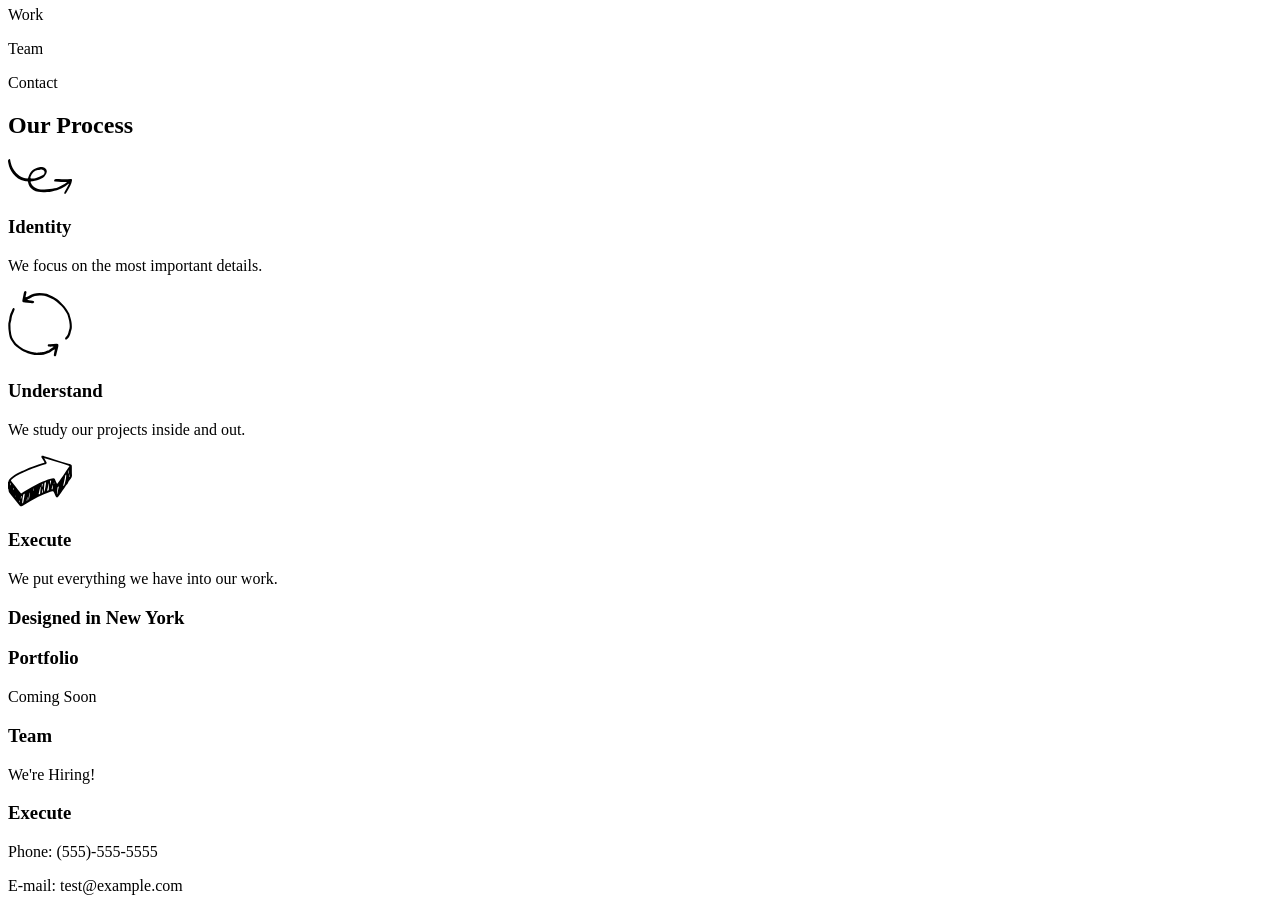
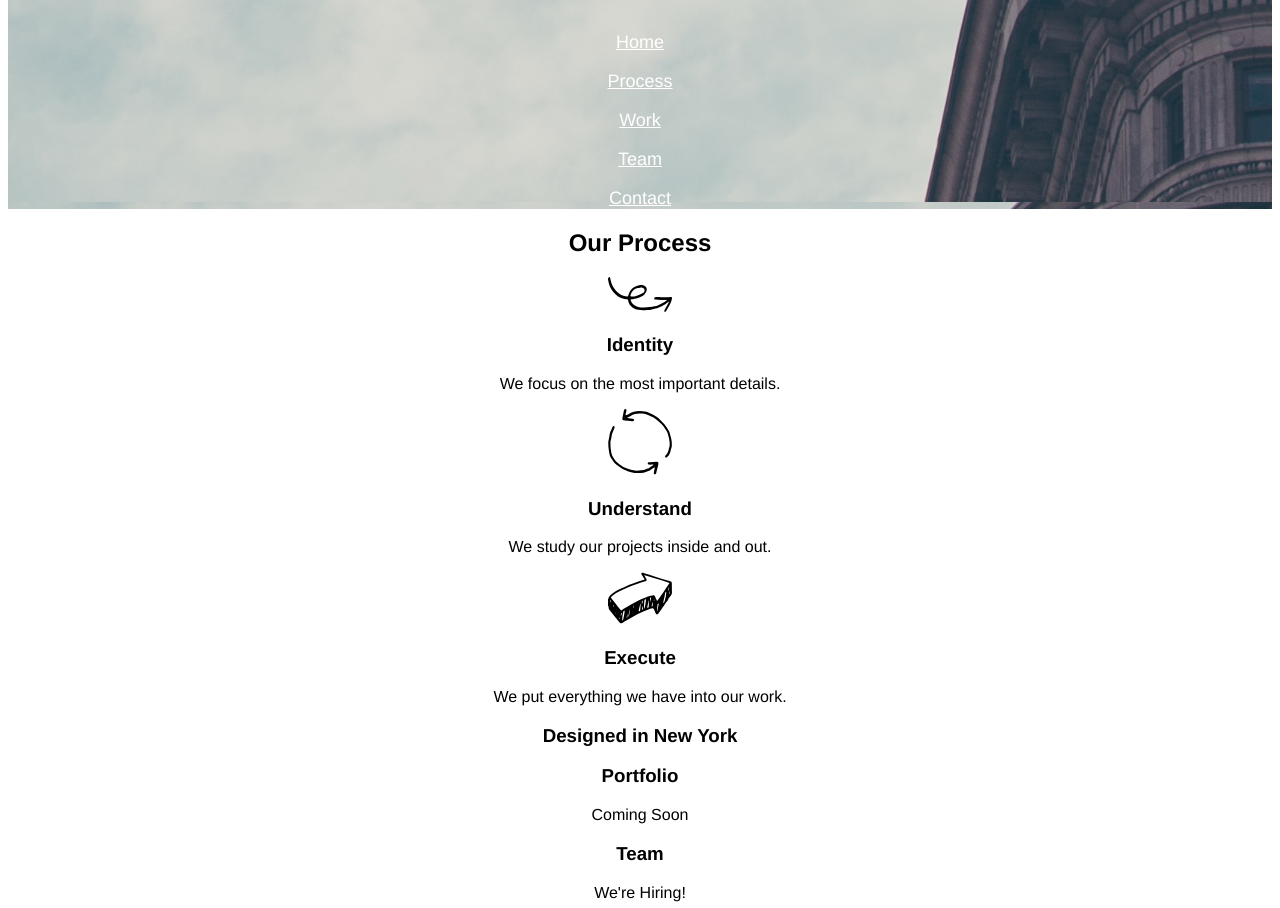
Before and after one commit to marianneschwab/broadway, a plain HTML site: page index.html in a window 1280 px wide. Shown: the part 142-1050 px from the top of the page. Drawn offline with Linux system fonts and the light colour scheme.

Commit message:
starting css

```diff
--- a/index.html
+++ b/index.html
@@ -7,17 +7,18 @@
   </head>
   <body>
     <!--header-->
-
-    <h1>Broadway Design</h1>
-    <p>Home</p>
-    <p>Process</p>
-    <p>Work</p>
-    <p>Team</p>
-    <p>Contact</p>
+      <div class="header" id="home">
+        <h1>Broadway Design</h1>
+        <p class="top-anchor"><a href="#home">Home</a></p>
+        <p class="top-anchor"><a href="#process">Process</a></p>
+        <p class="top-anchor"><a href="#work">Work</a></p>
+        <p class="top-anchor"><a href="#team">Team</a></p>
+        <p class="top-anchor"><a href="#contact">Contact</a></p>
+      </div>
 
     <!--process-->
 
-    <h2>Our Process</h2>
+    <h2 id="process">Our Process</h2>
     <img src="./resources/images/identify.svg" alt="Identify">
     <h3>Identity</h3>
     <p>We focus on the most important details.</p>
@@ -31,21 +32,24 @@
     <p>We put everything we have into our work.</p>
 
     <!--about-->
-    <h3>Designed in New York</h3>
+    <h3 id="about">Designed in New York</h3>
 
     <!--work-->
-    <h3>Portfolio</h3>
+    <h3 id="work">Portfolio</h3>
     <p>Coming Soon</p>
 
     <!--team-->
-    <h3>Team</h3>
+    <h3 id="team">Team</h3>
     <p>We're Hiring!</p>
 
-    <!--contact--><h3>Execute</h3>
+    <!--contact-->
+    <h3 id="contact">Contact</h3>
     <p>Phone: (555)-555-5555</p>
     <p>E-mail: test@example.com</p>
     <p>Twitter: @test</p>
 
+    <!--footer-->
+    <p><span>&copy; Broadway 2017</span> <a href="#">Home</a> <a href="#">About</a> <a href="#">Work</a> <a href="#">Team</a> <a href="#">Contact</a></p>
 
   </body>
 </html>
--- a/resources/css/style.css
+++ b/resources/css/style.css
@@ -0,0 +1,23 @@
+body {
+  font-family: "Helvetica", sans-serif;
+  text-align: center;
+}
+
+.header {
+  background-image: url(../images/the-flatiron-building.png);
+}
+
+h1 {
+  font-size: 70px;
+  font-weight: bold;
+  color: white;
+}
+
+.top-anchor {
+  font-size: 18px;
+  color: white;
+}
+
+a {
+  color: white;
+}
```
Also changed, not shown: 2 other files.
